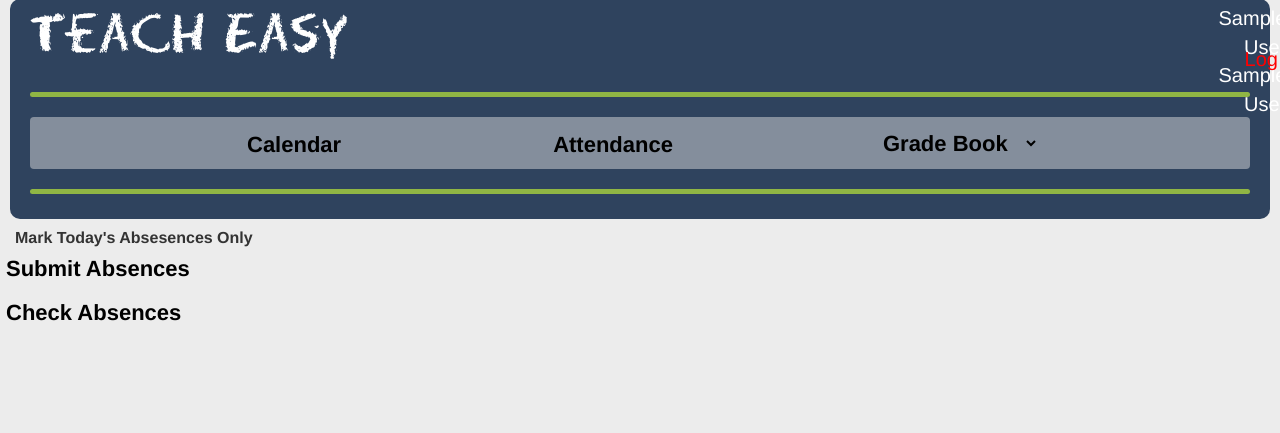
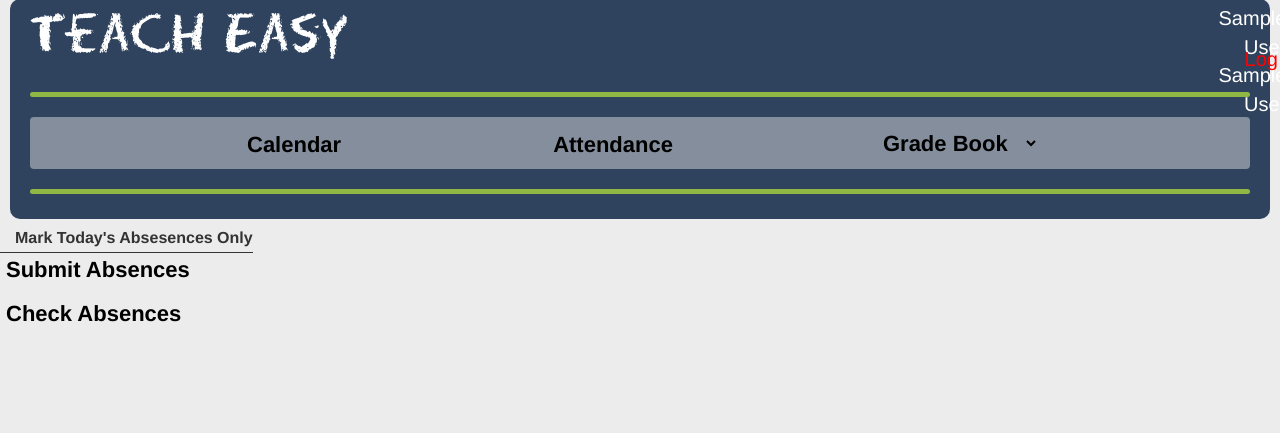
Before and after one commit to TeachEasy/Software-Engineering, a PHP site: page /absences.php in a window 1280 px wide. Shown: the part 31-464 px from the top of the page. Run offline with PHP 8.4, Linux system fonts and the light colour scheme; the visitor is signed in with stand-in values (Sample User, id 1).

Commit message:
Add files via upload
add the horizontal lines between rows in the tables

```diff
--- a/teachEasyStyle.css
+++ b/teachEasyStyle.css
@@ -23,6 +23,9 @@ hr{
 
 table{
 	border: none;
+}
+tr{
+	border-bottom: 1px solid;
 }
 
 td{
```
